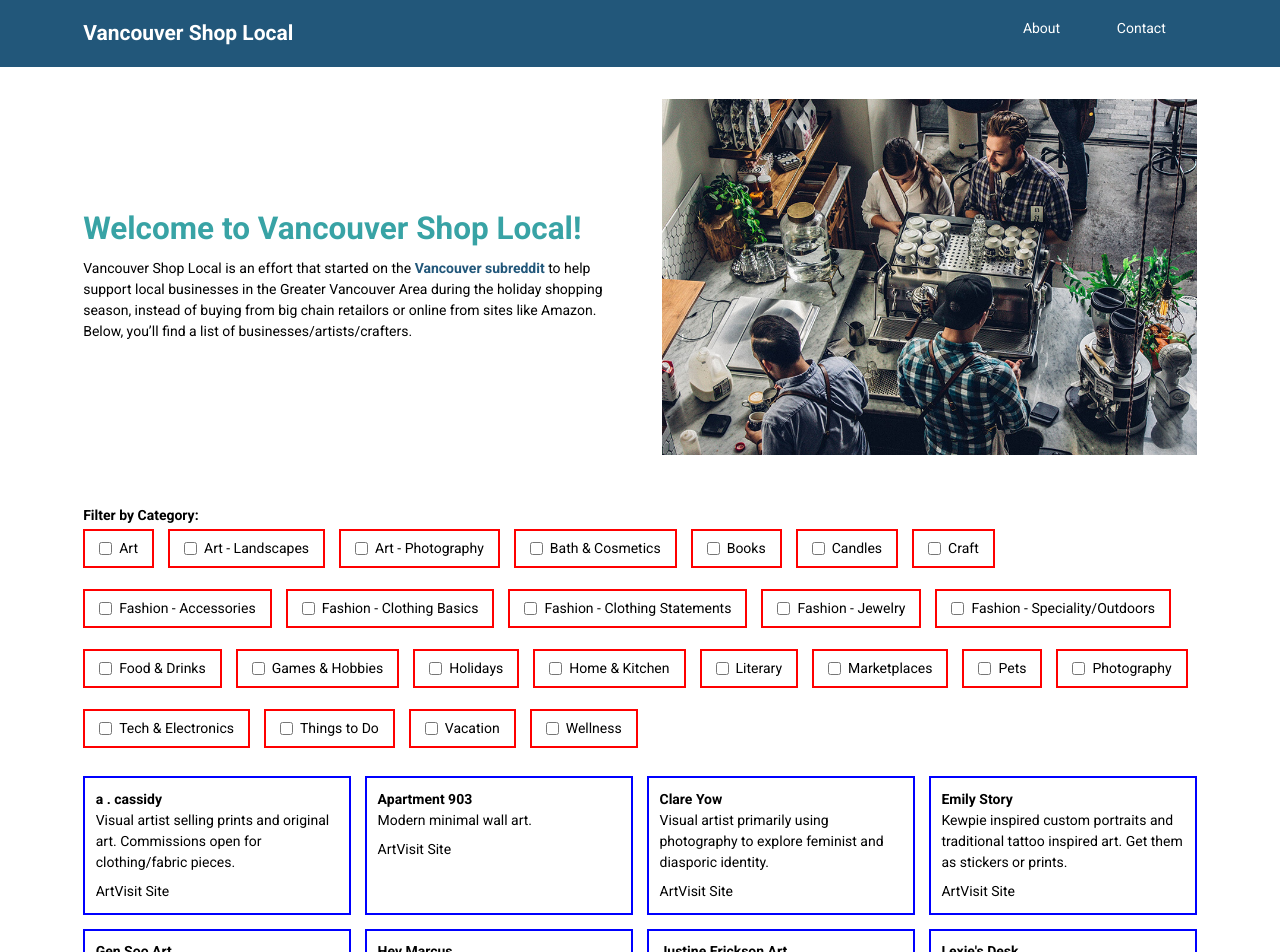
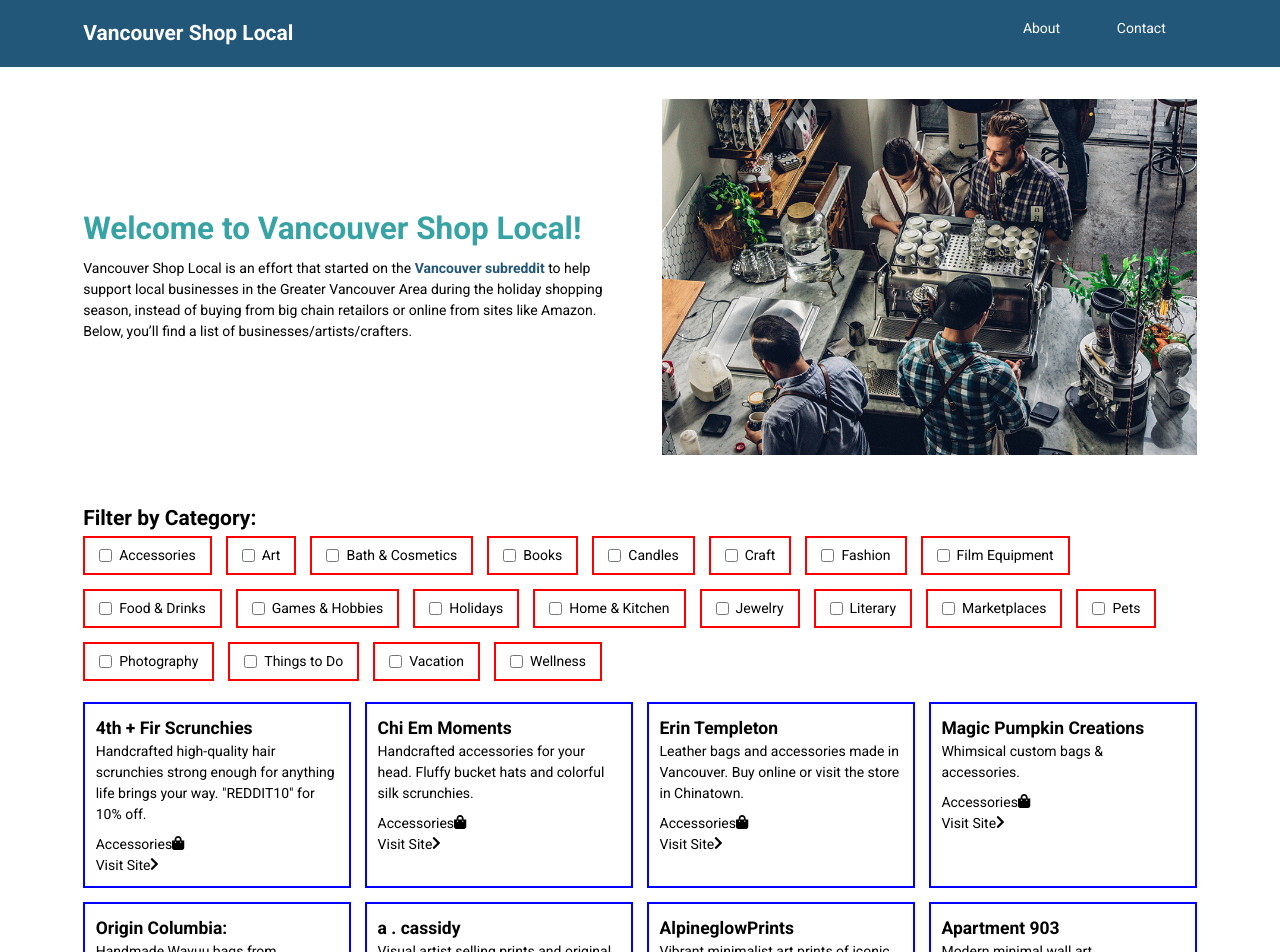
Before and after one commit to andrews1022/vancouver-shop-local, a Next.js app: page / in a window 1280 px wide. Shown: the top 952 px of the page. Built offline with nearby package versions, Linux system fonts and the light colour scheme.

Commit message:
site updated
- adjusted reducer filtering logic
- added dynamic icons
- started adjusting/simplifying businesses data (consolidating categories)
- separated renderCategoryIcon into its own file

```diff
--- a/components/Businesses/index.tsx
+++ b/components/Businesses/index.tsx
@@ -1,7 +1,17 @@
 import React, { useReducer } from 'react';
+
+// font awesome
+import { FontAwesomeIcon } from '@fortawesome/react-fontawesome';
+import { faChevronRight } from '@fortawesome/free-solid-svg-icons';
 
 // data
 import businessesData from '../../data/businesses';
+
+// utils
+import renderCategoryIcon from '../../utils/renderCategoryIcon';
+
+// reducer
+import { businessesReducer, initialState } from './reducer';
 
 // styled components
 import {
@@ -20,12 +30,6 @@ import {
 	BusinessesLink,
 	BusinessesList
 } from './styles';
-
-// reducer
-import { businessesReducer, initialState } from './reducer';
-
-// props
-// interface BusinessesProps {}
 
 const Businesses = () => {
 	// reducer state
@@ -47,7 +51,7 @@ const Businesses = () => {
 		if (state.filters.includes(value)) {
 			const matchingIndex = state.filters.indexOf(value);
 
-			// remove it, and filter posts accordingly
+			// remove it, and filter businesses accordingly
 			if (matchingIndex > -1) {
 				dispatch({ type: 'REMOVE_FILTER', payload: value });
 				dispatch({ type: 'RENDER_BUSINESSES' });
@@ -57,7 +61,7 @@ const Businesses = () => {
 		}
 
 		// if user clicks on a department filter not in use,
-		// add to list of filters and filter posts accordingly
+		// add to list of filters and filter businesses accordingly
 		dispatch({ type: 'SET_FILTERS', payload: value });
 		dispatch({ type: 'RENDER_BUSINESSES' });
 	};
@@ -89,8 +93,14 @@ const Businesses = () => {
 						<BusinessesItem key={business.name}>
 							<BusinessesHeading>{business.name}</BusinessesHeading>
 							<BusinessesDescription>{business.description}</BusinessesDescription>
-							<BusinessesCategory>{business.category}</BusinessesCategory>
-							<BusinessesLink href={business.link}>Visit Site</BusinessesLink>
+							<BusinessesCategory>
+								{business.category}
+								<FontAwesomeIcon icon={renderCategoryIcon(business.category)} size='1x' />
+							</BusinessesCategory>
+							<BusinessesLink href={business.link} target='_blank' rel='noopener noreferrer'>
+								Visit Site
+								<FontAwesomeIcon icon={faChevronRight} size='1x' />
+							</BusinessesLink>
 						</BusinessesItem>
 					))}
 				</BusinessesList>
--- a/components/Businesses/reducer.ts
+++ b/components/Businesses/reducer.ts
@@ -21,14 +21,6 @@ type BusinessActions =
 	| { type: 'RESET_BUSINESSES' }
 	| { type: 'SET_FILTERS'; payload: string };
 
-const getFilteredBusinesses = (filters: string[]): Business[] => {
-	if (!filters.length) {
-		return businessesData;
-	}
-
-	return businessesData.filter((business) => filters.includes(business.category));
-};
-
 export const businessesReducer = (
 	state: InitialBusinessesState = initialState,
 	action: BusinessActions
@@ -44,7 +36,9 @@ export const businessesReducer = (
 		case 'RENDER_BUSINESSES': {
 			return {
 				...state,
-				businesses: getFilteredBusinesses(state.filters)
+				businesses: !state.filters.length
+					? businessesData
+					: businessesData.filter((business) => state.filters.includes(business.category))
 			};
 		}
 
--- a/components/Businesses/styles.ts
+++ b/components/Businesses/styles.ts
@@ -13,6 +13,7 @@ export const FilterWrapper = styled.div`
 `;
 
 export const FilterHeading = styled.h2`
+	font-size: 1.5rem;
 	margin-bottom: 0.5rem;
 `;
 
@@ -22,9 +23,7 @@ export const FilterList = styled.ul`
 	gap: 1rem;
 `;
 
-export const FilterItem = styled.li`
-	margin-bottom: 0.5rem;
-`;
+export const FilterItem = styled.li``;
 
 export const FilterLabel = styled.label`
 	display: flex;
@@ -50,10 +49,12 @@ export const BusinessesItem = styled.li`
 	padding: 0.75rem;
 `;
 
-export const BusinessesHeading = styled.h3``;
+export const BusinessesHeading = styled.h3`
+	font-size: 1.25rem;
+`;
 
 export const BusinessesDescription = styled.p``;
 
-export const BusinessesCategory = styled.span``;
+export const BusinessesCategory = styled.div``;
 
 export const BusinessesLink = styled.a``;
--- a/data/businesses.ts
+++ b/data/businesses.ts
@@ -1,12 +1,55 @@
 import { Business } from '../types/types';
 
 const businessesData: Business[] = [
+	// ACESSORIES
+	{
+		name: '4th + Fir Scrunchies',
+		description:
+			'Handcrafted high-quality hair scrunchies strong enough for anything life brings your way. "REDDIT10" for 10% off.',
+		link: 'https://www.4thfir.ca/',
+		category: 'Accessories'
+	},
+	{
+		name: 'Chi Em Moments',
+		description:
+			'Handcrafted accessories for your head. Fluffy bucket hats and colorful silk scrunchies.',
+		link: 'https://cmmclothing.com/',
+		category: 'Accessories'
+	},
+	{
+		name: 'Erin Templeton',
+		description:
+			'Leather bags and accessories made in Vancouver. Buy online or visit the store in Chinatown.',
+		link: 'https://www.erintempleton.com/',
+		category: 'Accessories'
+	},
+	{
+		name: 'Magic Pumpkin Creations',
+		description: 'Whimsical custom bags & accessories.',
+		link: 'https://www.etsy.com/shop/magicpumpkinboutique/',
+		category: 'Accessories'
+	},
+	{
+		name: 'Origin Columbia:',
+		description:
+			'Handmade Wayuu bags from Colombia. Each bag is made by women from the indigenous Wayuu tribe from La Guajira.',
+		link: 'https://origincolombia.com/',
+		category: 'Accessories'
+	},
+
 	// ART
 	{
 		name: 'a . cassidy',
 		description:
 			'Visual artist selling prints and original art. Commissions open for clothing/fabric pieces.',
 		link: 'https://acassidy.ca/',
+		category: 'Art'
+	},
+	{
+		name: 'AlpineglowPrints',
+		description:
+			'Vibrant minimalist art prints of iconic BC landscapes for the outdoorsperson on your list. Use "Reddit10" for 10% off',
+		link: 'https://www.etsy.com/shop/alpenglowprints/',
 		category: 'Art'
 	},
 	{
@@ -23,10 +66,23 @@ const businessesData: Business[] = [
 		category: 'Art'
 	},
 	{
+		name: 'Deville Shadowboxes',
+		description: "Shadowboxes inspired by Vancouver's street patterns.",
+		link: 'https://devilleshop.com/',
+		category: 'Art'
+	},
+	{
 		name: 'Emily Story',
 		description:
 			'Kewpie inspired custom portraits and traditional tattoo inspired art. Get them as stickers or prints.',
 		link: 'https://ivepaidforworse.bigcartel.com/',
+		category: 'Art'
+	},
+	{
+		name: 'Ettennarts',
+		description:
+			'Original acrylic paintings inspired by nature. Also selling wood slice Christmas ornaments (set of 6).',
+		link: 'https://www.etsy.com/ca/shop/ettennarts',
 		category: 'Art'
 	},
 	{
@@ -58,10 +114,17 @@ const businessesData: Business[] = [
 		category: 'Art'
 	},
 	{
-		name: 'Thorain Art & Illustration',
+		name: 'Mighty Marmot Art',
 		description:
-			'Art prints, stickers and stationery sets inspired by cottagecore and vintage fairytales.',
-		link: 'https://www.etsy.com/ca/shop/thorain',
+			'"Reddit20" for 20% off original paintings of iconic Vancouver locations. Greeting cards and commissions also available.',
+		link: 'https://mightymarmot.com/',
+		category: 'Art'
+	},
+	{
+		name: 'Nature of Vancouver',
+		description:
+			'Original watercolour paintings inspired by Vancouver scenery. Inquire about purchases through Instagram.',
+		link: 'https://www.instagram.com/natureofvancouver/',
 		category: 'Art'
 	},
 	{
@@ -71,57 +134,12 @@ const businessesData: Business[] = [
 		link: 'https://www.etsy.com/shop/retrophiliac',
 		category: 'Art'
 	},
-
-	// ART - LANDSCAPES
 	{
-		name: 'AlpineglowPrints',
+		name: 'Thorain Art & Illustration',
 		description:
-			'Vibrant minimalist art prints of iconic BC landscapes for the outdoorsperson on your list. Use "Reddit10" for 10% off',
-		link: 'https://www.etsy.com/shop/alpenglowprints/',
-		category: 'Art - Landscapes'
-	},
-	{
-		name: 'Deville Shadowboxes',
-		description: "Shadowboxes inspired by Vancouver's street patterns.",
-		link: 'https://devilleshop.com/',
-		category: 'Art - Landscapes'
-	},
-	{
-		name: 'Ettennarts',
-		description:
-			'Original acrylic paintings inspired by nature. Also selling wood slice Christmas ornaments (set of 6).',
-		link: 'https://www.etsy.com/ca/shop/ettennarts',
-		category: 'Art - Landscapes'
-	},
-	{
-		name: 'Mighty Marmot Art',
-		description:
-			'"Reddit20" for 20% off original paintings of iconic Vancouver locations. Greeting cards and commissions also available.',
-		link: 'https://mightymarmot.com/',
-		category: 'Art - Landscapes'
-	},
-	{
-		name: 'Nature of Vancouver',
-		description:
-			'Original watercolour paintings inspired by Vancouver scenery. Inquire about purchases through Instagram.',
-		link: 'https://www.instagram.com/natureofvancouver/',
-		category: 'Art - Landscapes'
-	},
-
-	// ART - PHOTOGRAPHY
-	{
-		name: 'Dano Pendygrasse',
-		description:
-			'Vancouver photographer specializing in snowboarding & iconic Vancouver locations.',
-		link: 'https://www.danopendygrasse.store/',
-		category: 'Art - Photography'
-	},
-	{
-		name: 'Tristan Todd Photography',
-		description:
-			'Local photographer selling his work as a calendar. You can also buy individual prints off his website.',
-		link: 'https://www.tristantodd.photography/',
-		category: 'Art - Photography'
+			'Art prints, stickers and stationery sets inspired by cottagecore and vintage fairytales.',
+		link: 'https://www.etsy.com/ca/shop/thorain',
+		category: 'Art'
 	},
 
 	// BATH & COSMETICS
@@ -247,217 +265,107 @@ const businessesData: Business[] = [
 		category: 'Craft'
 	},
 
-	// FASHION - ACESSORIES
-	{
-		name: '4th + Fir Scrunchies',
-		description:
-			'Handcrafted high-quality hair scrunchies strong enough for anything life brings your way. "REDDIT10" for 10% off.',
-		link: 'https://www.4thfir.ca/',
-		category: 'Fashion - Accessories'
-	},
-	{
-		name: 'Chi Em Moments',
-		description:
-			'Handcrafted accessories for your head. Fluffy bucket hats and colorful silk scrunchies.',
-		link: 'https://cmmclothing.com/',
-		category: 'Fashion - Accessories'
-	},
-	{
-		name: 'Erin Templeton',
-		description:
-			'Leather bags and accessories made in Vancouver. Buy online or visit the store in Chinatown.',
-		link: 'https://www.erintempleton.com/',
-		category: 'Fashion - Accessories'
-	},
-	{
-		name: 'Magic Pumpkin Creations',
-		description: 'Whimsical custom bags & accessories.',
-		link: 'https://www.etsy.com/shop/magicpumpkinboutique/',
-		category: 'Fashion - Accessories'
-	},
-	{
-		name: 'Origin Columbia:',
-		description:
-			'Handmade Wayuu bags from Colombia. Each bag is made by women from the indigenous Wayuu tribe from La Guajira.',
-		link: 'https://origincolombia.com/',
-		category: 'Fashion - Accessories'
-	},
-
-	// FASHION - CLOTHING BASICS
+	// FASHION
 	{
 		name: 'Be The Roster',
 		description: 'Everyday basics and lounge wear for women.',
 		link: 'https://betheroster.com/',
-		category: 'Fashion - Clothing Basics'
+		category: 'Fashion'
 	},
 	{
 		name: 'CMFT Clothing',
 		description: 'A brand that promotes seeking comfort within yourself.',
 		link: 'https://cmftclothing.com/',
-		category: 'Fashion - Clothing Basics'
+		category: 'Fashion'
+	},
+	{
+		name: 'Coeva Vintage',
+		description:
+			'Be & wear a work of art. Curated vintage & modern clothing for sustainable style seekers.',
+		link: 'https://coevavintage.com/',
+		category: 'Fashion'
+	},
+
+	{
+		name: 'Faulkner',
+		description:
+			'Online archive/designer & vintage clothing store. Niche Japanese brands, well-known European labels, and vintage Americana.',
+		link: 'https://shopfaulkner.ca/',
+		category: 'Fashion'
 	},
 	{
 		name: 'Finnley',
 		description:
 			'Sustainable, quality clothing designed to outlive trends by creating wardrobe staples.',
 		link: 'https://www.wearefinnley.com/',
-		category: 'Fashion - Clothing Basics'
+		category: 'Fashion'
+	},
+	{
+		name: 'Lace Embrace',
+		description:
+			'Beautiful corsets, lingerie, and accessories. Brick & Mortar shop on East 16th & Main.',
+		link: 'https://www.laceembrace.com/',
+		category: 'Fashion'
+	},
+	{
+		name: 'Linesix Clothing',
+		description: 'Tailored unisex Vancouver streetwear. Use "Reddit" for 15% off.',
+		link: 'https://linesix.ca/',
+		category: 'Fashion'
 	},
 	{
 		name: "My Sister's Closet",
 		description:
 			'Social conscious fashion focusing on sustainability. Partial revenue goes towards Battered Womens Support Services.',
 		link: 'https://mysistersclosetvancouver.shop/',
-		category: 'Fashion - Clothing Basics'
+		category: 'Fashion'
+	},
+	{
+		name: 'New World Designs',
+		description:
+			'Pinup, retro, and alternative fashion from daily clothing to statement piece accessories.',
+		link: 'https://www.pinupcanada.com/',
+		category: 'Fashion'
 	},
 	{
 		name: 'Nth Degree Underwear',
 		description: 'Men\'s underwear and loungewear. Use code "REDDIT15" for 15% off.',
 		link: 'https://nthdegreeunderwear.ca/',
-		category: 'Fashion - Clothing Basics'
+		category: 'Fashion'
 	},
 	{
 		name: 'Rummage',
 		description:
 			'Community thrift store focusing on fostering creativity, community and affordable. Clothes and other unique finds.',
 		link: 'https://www.instagram.com/thriftrummage/',
-		category: 'Fashion - Clothing Basics'
-	},
-
-	// FASHION - CLOTHING STATEMENTS
-	{
-		name: 'Coeva Vintage',
-		description:
-			'Be & wear a work of art. Curated vintage & modern clothing for sustainable style seekers.',
-		link: 'https://coevavintage.com/',
-		category: 'Fashion - Clothing Statements'
+		category: 'Fashion'
 	},
 	{
-		name: 'Faulkner',
-		description:
-			'Online archive/designer & vintage clothing store. Niche Japanese brands, well-known European labels, and vintage Americana.',
-		link: 'https://shopfaulkner.ca/',
-		category: 'Fashion - Clothing Statements'
+		name: 'Search & Rescue Denim Co',
+		description: 'Premium, hand made and customizable aprons for home chefs, bartenders, and more.',
+		link: 'https://searchandrescuedenim.com/',
+		category: 'Fashion'
 	},
 	{
-		name: 'Lace Embrace',
-		description:
-			'Beautiful corsets, lingerie, and accessories. Brick & Mortar shop on East 16th & Main.',
-		link: 'https://www.laceembrace.com/',
-		category: 'Fashion - Clothing Statements'
-	},
-	{
-		name: 'Linesix Clothing',
-		description: 'Tailored unisex Vancouver streetwear. Use "Reddit" for 15% off.',
-		link: 'https://linesix.ca/',
-		category: 'Fashion - Clothing Statements'
-	},
-	{
-		name: 'New World Designs',
-		description:
-			'Pinup, retro, and alternative fashion from daily clothing to statement piece accessories.',
-		link: 'https://www.pinupcanada.com/',
-		category: 'Fashion - Clothing Statements'
+		name: 'Sidechannel',
+		description: 'Overalls designed for ski/snowboarding & fishing waders.',
+		link: 'https://www.sidechannel.ca/',
+		category: 'Fashion'
 	},
 	{
 		name: 'Threads of Apollo',
 		description: 'Made to order eco-friendly leather jackets.',
 		link: 'https://threadsofapollo.com/',
-		category: 'Fashion - Clothing Statements'
+		category: 'Fashion'
 	},
 
-	// FASHION - JEWELRY
+	// FILM EQUIPMENT
 	{
-		name: 'Abbey Park',
+		name: 'Filmgear Canada',
 		description:
-			'Handcrafted Jewerly: Handcrafted minimal and personalized jewelry, made in small batches.',
-		link: 'https://www.etsy.com/shop/AbbeyPark',
-		category: 'Fashion - Jewelry'
-	},
-	{
-		name: 'AMLiora Designs',
-		description: 'Resin jewelry inspired by nature, featuring pressed flowers in necklaces.',
-		link: 'https://www.amliora.com/',
-		category: 'Fashion - Jewelry'
-	},
-	{
-		name: 'Hunt of Hounds',
-		description: 'Handmade jewelry that tells a story. "Reddit10" for 10% off.',
-		link: 'https://huntofhounds.com/',
-		category: 'Fashion - Jewelry'
-	},
-	{
-		name: 'Juliet925',
-		description:
-			'Hand forged sterling silver jewelry. Use "REDDIT10$" for 10 dollars off your first regularly priced order.',
-		link: 'https://www.juliet925.ca/',
-		category: 'Fashion - Jewelry'
-	},
-	{
-		name: 'Leah Yard Designs',
-		description: 'Modern, affordable jewelry pieces.',
-		link: 'https://leahyarddesigns.com/',
-		category: 'Fashion - Jewelry'
-	},
-	{
-		name: 'Monday May Jewelry',
-		description: 'Hand-Crafted Jewelry rich with culture.',
-		link: 'https://mondaymayjewelry.com/',
-		category: 'Fashion - Jewelry'
-	},
-	{
-		name: 'Moonstone',
-		description:
-			'Ethical designer jewelry and handmade beaded designs, in Burnaby Heights. Say you found us on Reddit and get 10% off in-store!',
-		link: 'https://www.instagram.com/moonstonebc/',
-		category: 'Fashion - Jewelry'
-	},
-	{
-		name: 'Nodantur Jewelry',
-		description:
-			'Unique micro-macrame jewelry in Celtic and Elven style. Also accessories like Christmas ornaments and bookmarks.',
-		link: 'https://www.etsy.com/shop/nodanturjewelry/',
-		category: 'Fashion - Jewelry'
-	},
-	{
-		name: 'Perching Clay Art',
-		description:
-			'Handcrafted polymer clay wearable and decorative art. Use "street10" to get 10% off your order.',
-		link: 'https://www.perchingclayart.com/',
-		category: 'Fashion - Jewelry'
-	},
-	{
-		name: 'Petal & Posy',
-		description:
-			'Small batch handcrafted polymer jewelry with a bespoke, retro feel. 15% with code "REDDIT15".',
-		link: 'https://shoppetalandposy.com/',
-		category: 'Fashion - Jewelry'
-	},
-	{
-		name: "Sam's Handmade Creations",
-		description: 'Handmade jewelry made with love. Each piece is unique.',
-		link: 'https://www.instagram.com/sams.handmade.creations/',
-		category: 'Fashion - Jewelry'
-	},
-	{
-		name: 'Thé Vert Jewellery',
-		description: 'Modern Handmade Japanese Jewelry. REDDIT15 for 15% off.',
-		link: 'https://www.thevert-jewellery.com/',
-		category: 'Fashion - Jewelry'
-	},
-
-	// FASHION - SPECIALITY/OUTDOORS
-	{
-		name: 'Search & Rescue Denim Co',
-		description: 'Premium, hand made and customizable aprons for home chefs, bartenders, and more.',
-		link: 'https://searchandrescuedenim.com/',
-		category: 'Fashion - Speciality/Outdoors'
-	},
-	{
-		name: 'Sidechannel',
-		description: 'Overalls designed for ski/snowboarding & fishing waders.',
-		link: 'https://www.sidechannel.ca/',
-		category: 'Fashion - Speciality/Outdoors'
+			'Camera, lighting and film equipment store with largest selection of Aputure, Smallrig, Godox, Nanlite, and Tilta in town.',
+		link: 'https://filmgearcanada.com/',
+		category: 'Film Equipment'
 	},
 
 	// FOOD & DRINKS
@@ -650,6 +558,86 @@ const businessesData: Business[] = [
 		category: 'Home & Kitchen'
 	},
 
+	// JEWELRY
+	{
+		name: 'Abbey Park',
+		description:
+			'Handcrafted Jewerly: Handcrafted minimal and personalized jewelry, made in small batches.',
+		link: 'https://www.etsy.com/shop/AbbeyPark',
+		category: 'Jewelry'
+	},
+	{
+		name: 'AMLiora Designs',
+		description: 'Resin jewelry inspired by nature, featuring pressed flowers in necklaces.',
+		link: 'https://www.amliora.com/',
+		category: 'Jewelry'
+	},
+	{
+		name: 'Hunt of Hounds',
+		description: 'Handmade jewelry that tells a story. "Reddit10" for 10% off.',
+		link: 'https://huntofhounds.com/',
+		category: 'Jewelry'
+	},
+	{
+		name: 'Juliet925',
+		description:
+			'Hand forged sterling silver jewelry. Use "REDDIT10$" for 10 dollars off your first regularly priced order.',
+		link: 'https://www.juliet925.ca/',
+		category: 'Jewelry'
+	},
+	{
+		name: 'Leah Yard Designs',
+		description: 'Modern, affordable jewelry pieces.',
+		link: 'https://leahyarddesigns.com/',
+		category: 'Jewelry'
+	},
+	{
+		name: 'Monday May Jewelry',
+		description: 'Hand-Crafted Jewelry rich with culture.',
+		link: 'https://mondaymayjewelry.com/',
+		category: 'Jewelry'
+	},
+	{
+		name: 'Moonstone',
+		description:
+			'Ethical designer jewelry and handmade beaded designs, in Burnaby Heights. Say you found us on Reddit and get 10% off in-store!',
+		link: 'https://www.instagram.com/moonstonebc/',
+		category: 'Jewelry'
+	},
+	{
+		name: 'Nodantur Jewelry',
+		description:
+			'Unique micro-macrame jewelry in Celtic and Elven style. Also accessories like Christmas ornaments and bookmarks.',
+		link: 'https://www.etsy.com/shop/nodanturjewelry/',
+		category: 'Jewelry'
+	},
+	{
+		name: 'Perching Clay Art',
+		description:
+			'Handcrafted polymer clay wearable and decorative art. Use "street10" to get 10% off your order.',
+		link: 'https://www.perchingclayart.com/',
+		category: 'Jewelry'
+	},
+	{
+		name: 'Petal & Posy',
+		description:
+			'Small batch handcrafted polymer jewelry with a bespoke, retro feel. 15% with code "REDDIT15".',
+		link: 'https://shoppetalandposy.com/',
+		category: 'Jewelry'
+	},
+	{
+		name: "Sam's Handmade Creations",
+		description: 'Handmade jewelry made with love. Each piece is unique.',
+		link: 'https://www.instagram.com/sams.handmade.creations/',
+		category: 'Jewelry'
+	},
+	{
+		name: 'Thé Vert Jewellery',
+		description: 'Modern Handmade Japanese Jewelry. REDDIT15 for 15% off.',
+		link: 'https://www.thevert-jewellery.com/',
+		category: 'Jewelry'
+	},
+
 	// LITERARY
 	{
 		name: 'Autmog',
@@ -745,6 +733,13 @@ const businessesData: Business[] = [
 
 	// PHOTOGRAPHY
 	{
+		name: 'Dano Pendygrasse',
+		description:
+			'Vancouver photographer specializing in snowboarding & iconic Vancouver locations.',
+		link: 'https://www.danopendygrasse.store/',
+		category: 'Photography'
+	},
+	{
 		name: 'Ella Shirazi Photography',
 		description: 'Maternity, newborn, and baby photography services.',
 		link: 'https://www.ellashiraziphotography.com/',
@@ -758,13 +753,12 @@ const businessesData: Business[] = [
 		category: 'Photography'
 	},
 
-	// TECH & ELECTRONICS
 	{
-		name: 'Filmgear Canada',
+		name: 'Tristan Todd Photography',
 		description:
-			'Camera, lighting and film equipment store with largest selection of Aputure, Smallrig, Godox, Nanlite, and Tilta in town.',
-		link: 'https://filmgearcanada.com/',
-		category: 'Tech & Electronics'
+			'Local photographer selling his work as a calendar. You can also buy individual prints off his website.',
+		link: 'https://www.tristantodd.photography/',
+		category: 'Photography'
 	},
 
 	// THINGS TO DO
--- /dev/null
+++ b/utils/renderCategoryIcon.ts
@@ -0,0 +1,113 @@
+import { faReact } from '@fortawesome/free-brands-svg-icons';
+import {
+	faPaintBrush,
+	faPumpSoap,
+	faBook,
+	faGem,
+	faCamera,
+	faBirthdayCake,
+	faCut,
+	faShoppingBag,
+	faTshirt,
+	faPizzaSlice,
+	faGamepad,
+	faCandyCane,
+	faHome,
+	faPen,
+	faStore,
+	faDog,
+	faVideo,
+	faClipboardList,
+	faUmbrellaBeach,
+	faHeartbeat
+} from '@fortawesome/free-solid-svg-icons';
+
+const renderCategoryIcon = (category: string) => {
+	switch (category) {
+		case 'Accessories': {
+			return faShoppingBag;
+		}
+
+		case 'Art': {
+			return faPaintBrush;
+		}
+
+		case 'Bath & Cosmetics': {
+			return faPumpSoap;
+		}
+
+		case 'Books': {
+			return faBook;
+		}
+
+		case 'Candles': {
+			return faBirthdayCake;
+		}
+
+		case 'Craft': {
+			return faCut;
+		}
+
+		case 'Fashion': {
+			return faTshirt;
+		}
+
+		case 'Film Equipment': {
+			return faVideo;
+		}
+
+		case 'Food & Drinks': {
+			return faPizzaSlice;
+		}
+
+		case 'Games & Hobbies': {
+			return faGamepad;
+		}
+
+		case 'Holidays': {
+			return faCandyCane;
+		}
+
+		case 'Home & Kitchen': {
+			return faHome;
+		}
+
+		case 'Jewelry': {
+			return faGem;
+		}
+
+		case 'Literary': {
+			return faPen;
+		}
+
+		case 'Marketplaces': {
+			return faStore;
+		}
+
+		case 'Pets': {
+			return faDog;
+		}
+
+		case 'Photography': {
+			return faCamera;
+		}
+
+		case 'Things to Do': {
+			return faClipboardList;
+		}
+
+		case 'Vacation': {
+			return faUmbrellaBeach;
+		}
+
+		case 'Wellness': {
+			return faHeartbeat;
+		}
+
+		default: {
+			return faReact;
+		}
+	}
+};
+
+export default renderCategoryIcon;
```
Also changed, not shown: types/types.ts (+23 -1 lines).
